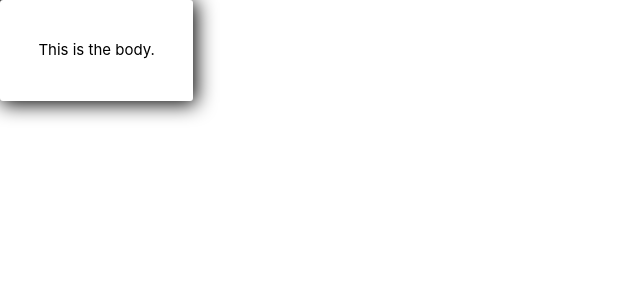
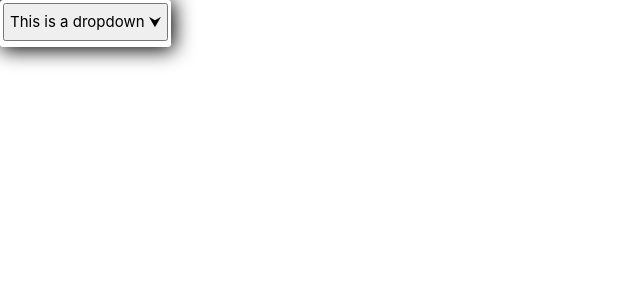
Before and after one commit to davidriggins/Dropdown, a Vue app in the folder vue-multiselect/: page / in a window 1280 px wide. Both pictures are taken after a click on the button "Show Modal". Shown: the top 300 px of the page, without its empty margins (0-640 px from the left). Built offline with nearby package versions, Linux system fonts and the light colour scheme.

Commit message:
Working dropdown menu on working modal.

```diff
--- /dev/null
+++ b/vue-multiselect/src/assets/styles/dropdown.css
@@ -0,0 +1,15 @@
+:root {
+  --c-white: #ffffff;
+  --c-white-soft: #f8f8f8;
+  --c-white-mute: #f2f2f2;
+}
+
+*,
+*::before,
+*::after {
+  box-sizing: border-box;
+  margin: 0;
+  padding: 0;
+  position: relative;
+  font-weight: normal;
+}
--- a/vue-multiselect/src/components/Dropdown.vue
+++ b/vue-multiselect/src/components/Dropdown.vue
@@ -22,7 +22,6 @@
   script section =============================================
 */
 import { ref } from "vue";
-import BaseModal from "@/components/modals/BaseModal";
 
 var title = ref("This is a dropdown");
 title.value = title.value += " ⮟";
@@ -119,7 +118,7 @@ const inspectCheckAll = (e) => {
   margin: 0 0.3rem;
 }
 
-.fade-enter-active,
+/* .fade-enter-active,
 .fade-leave-active {
   transition: opacity 0.3s ease;
 }
@@ -127,5 +126,5 @@ const inspectCheckAll = (e) => {
 .fade-enter-from,
 .fade-leave-to {
   opacity: 0;
-}
+} */
 </style>
--- a/vue-multiselect/src/components/modals/DropdownModal.vue
+++ b/vue-multiselect/src/components/modals/DropdownModal.vue
@@ -1,19 +1,64 @@
 <template>
-  <BaseModalB>
-    <template v-slot:body> This is the body. </template>
-  </BaseModalB>
+  <transition name="modal-fade">
+    <div class="modal" role="dialog" aria-labelledby="modalTitle" ref="dropdownModalRef" aria-describedby="modalDescription">
+      <section class="modal-body" id="modalDescription">
+        <Dropdown> </Dropdown>
+      </section>
+    </div>
+  </transition>
 </template>
 
 <script setup>
-import BaseModalB from "@/components/modals/BaseModalB.vue";
+import { ref } from "vue";
+import { onClickOutside } from "@vueuse/core";
+
+import Dropdown from "@/components/Dropdown.vue";
+
+const dropdownModalRef = ref(null);
+
+const emits = defineEmits("closeModal");
+
+onClickOutside(dropdownModalRef, (event) => {
+  emits("closeModal");
+  console.log(event);
+});
 </script>
 
 <style scoped>
-.newCustomer {
+.modal-backdrop {
+  position: fixed;
+  top: 0;
+  bottom: 0;
+  left: 0;
+  right: 0;
+  background-color: rgba(0, 0, 0, 0.6);
   display: flex;
-  flex-wrap: wrap;
-  list-style: none;
+  justify-content: center;
+  align-items: center;
+}
+
+.modal {
+  background: #fff;
+  box-shadow: 2px 2px 20px 1px;
+  overflow-x: auto;
+  display: flex;
+  flex-direction: column;
+  width: auto;
+  height: auto;
+  border-radius: 3px;
+}
+.modal-body {
+  position: relative;
   padding: 0;
-  margin: 0;
 }
+
+/* .modal-fade-enter,
+.modal-fade-leave-active {
+  opacity: 0;
+}
+
+.modal-fade-enter-active,
+.modal-fade-leave-active {
+  transition: opacity 0.5s ease;
+} */
 </style>
--- a/vue-multiselect/src/views/HomeView.vue
+++ b/vue-multiselect/src/views/HomeView.vue
@@ -2,7 +2,7 @@
   <div>
     <!-- <DropdownVue></DropdownVue> -->
     <button @click="openModal">Show Modal</button>
-    <DropdownModal v-if="showModal"></DropdownModal>
+    <DropdownModal v-if="showModal" @closeModal="closeModal"></DropdownModal>
   </div>
 </template>
 
@@ -17,6 +17,10 @@ const openModal = () => {
   showModal.value = true;
 };
 
+const closeModal = () => {
+  showModal.value = false;
+};
+
 //const filteredOptions = ref(["Hello1", "Hello2", "Hello3"]);
 </script>
 
```
